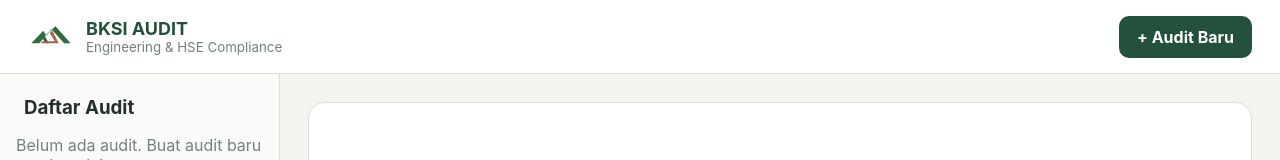
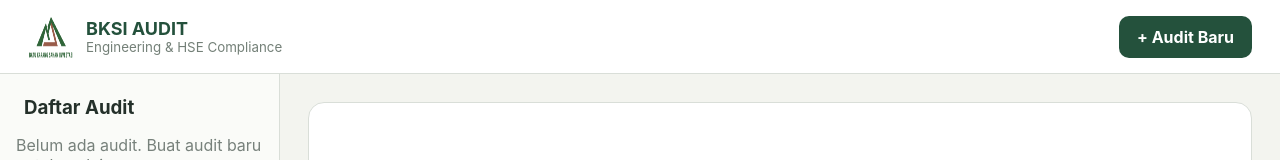
Before and after one commit to diycsn626-collab/Ceklist, a React (Vite) app: page / in a window 1280 px wide. Shown: the top 160 px of the page. Built offline with nearby package versions, Linux system fonts and the light colour scheme.

Commit message:
brand: use uploaded original BKSI logo

```diff
--- a/src/App.tsx
+++ b/src/App.tsx
@@ -79,7 +79,7 @@ export default function App() {
 
   return <div className="app">
     <header>
-      <div className="brand"><img src={`${import.meta.env.BASE_URL}logo-bksi.svg`}/><div><b>BKSI AUDIT</b><small>Engineering & HSE Compliance</small></div></div>
+      <div className="brand"><img src={`${import.meta.env.BASE_URL}BKSI%20Logo%203.png`} alt="Batu Karang Saham Investasi"/><div><b>BKSI AUDIT</b><small>Engineering & HSE Compliance</small></div></div>
       <button className="primary" onClick={()=>setShowNew(true)}>+ Audit Baru</button>
     </header>
 
```
